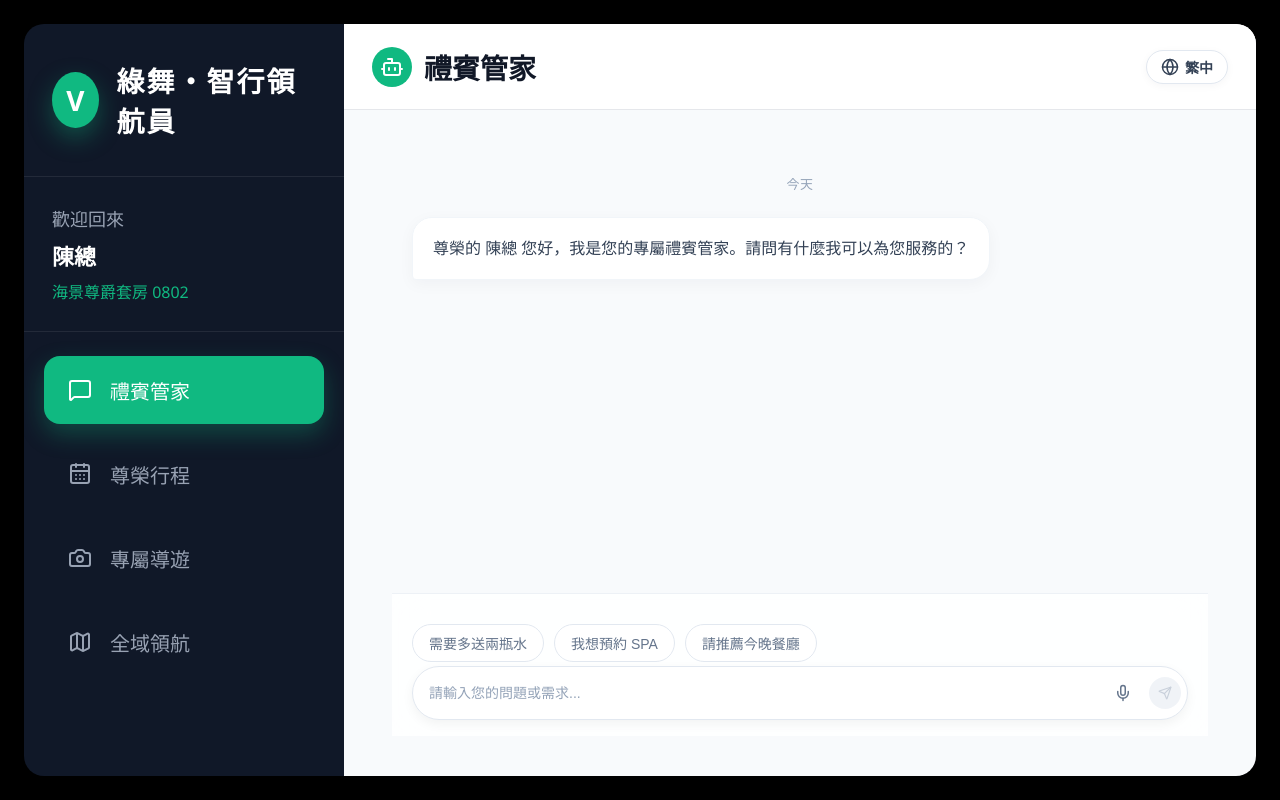
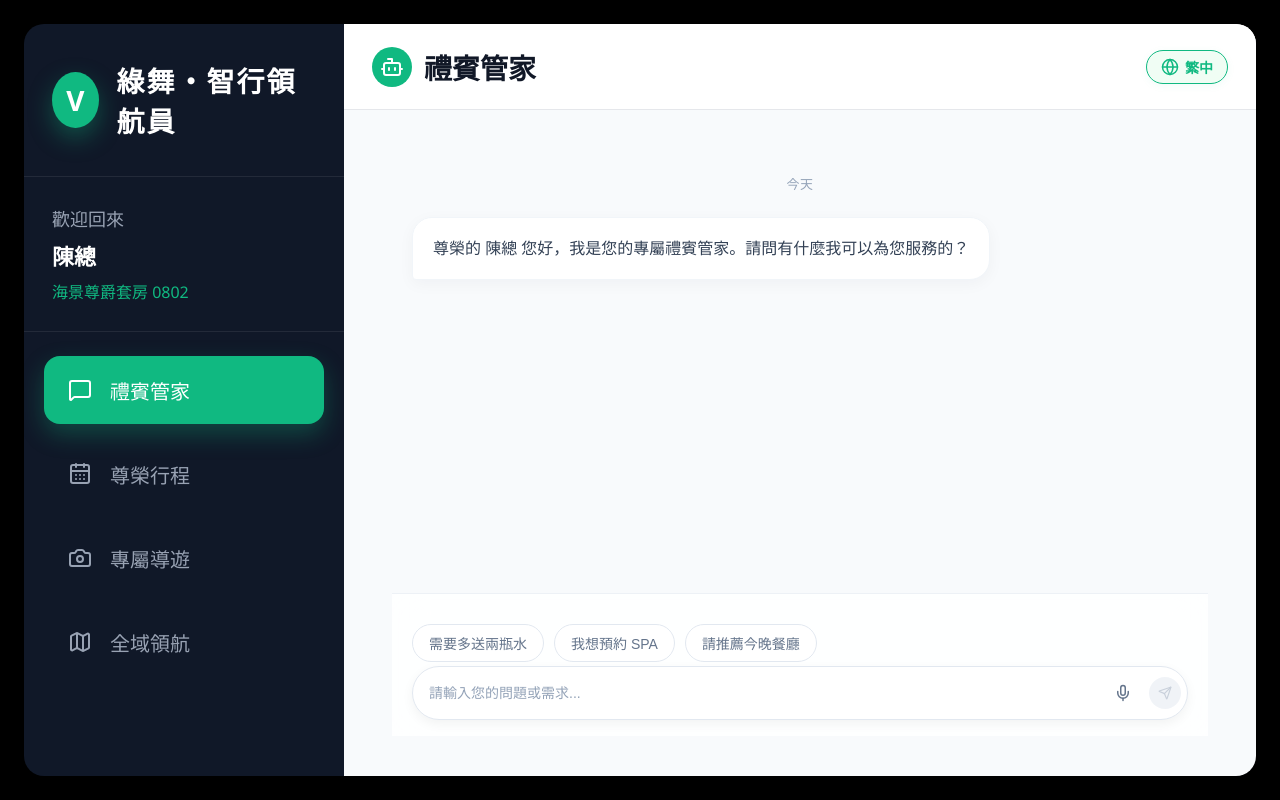
Before and after one commit to bomeiweiwei/resort-vip-web, a React (Vite) app: page /assistant in a window 1280 px wide. Both pictures are taken after typing "Sample", "Sample123" into the empty fields and a click on the button "登入 VIP 系統". Built offline with nearby package versions, Linux system fonts and the light colour scheme; no server answers.

Commit message:
語系鎖定綠背景修正

```diff
--- a/src/index.css
+++ b/src/index.css
@@ -48,7 +48,7 @@ a {
   justify-content: center;
   font-size: 28px;
   font-weight: 700;
-  box-shadow: 0 10px 24px rgba(16, 185, 129, 0.35); /* 原 rgba(245, 158, 11, 0.35) */
+  box-shadow: 0 10px 24px rgba(16, 185, 129, 0.35);
 }
 
 .brand-title {
@@ -99,7 +99,7 @@ a {
 .nav-item.active {
   background: #10b981;
   color: white;
-  box-shadow: 0 10px 24px rgba(16, 185, 129, 0.3); /* 原 rgba(245, 158, 11, 0.3) */
+  box-shadow: 0 10px 24px rgba(16, 185, 129, 0.3);
 }
 
 .main-panel {
@@ -216,7 +216,7 @@ a {
 .login-card input:focus {
   outline: none;
   border-color: #10b981;
-  box-shadow: 0 0 0 3px rgba(16, 185, 129, 0.18); /* 原 rgba(245, 158, 11, 0.18) */
+  box-shadow: 0 0 0 3px rgba(16, 185, 129, 0.18);
 }
 
 .login-card button {
@@ -253,14 +253,11 @@ a {
   display: flex;
   align-items: center;
   gap: 8px;
-
   border: none;
   background: transparent;
-
   color: #475569;
   font-size: 16px;
   cursor: pointer;
-
   padding: 8px 12px;
   border-radius: 8px;
 }
@@ -283,13 +280,10 @@ a {
     left: 0;
     right: 0;
     bottom: 0;
-
     width: 100%;
     height: 76px;
-
     border-radius: 0;
     z-index: 100;
-
     display: flex;
     align-items: center;
     justify-content: center;
@@ -303,7 +297,6 @@ a {
   .side-nav {
     width: 100%;
     padding: 0 8px;
-
     display: grid;
     grid-template-columns: repeat(4, 1fr);
     gap: 6px;
@@ -313,11 +306,9 @@ a {
     height: 60px;
     margin-bottom: 0;
     padding: 0;
-
     flex-direction: column;
     justify-content: center;
     gap: 4px;
-
     border-radius: 14px;
     font-size: 12px;
   }
@@ -330,7 +321,6 @@ a {
   .main-panel {
     width: 100%;
     height: 100vh;
-
     border-radius: 0;
     overflow: hidden;
   }
@@ -386,14 +376,12 @@ a {
   gap: 20px;
 }
 
-/* 讓圖標和文字併排並垂直居中 */
 .header-title-container {
   display: flex;
   align-items: center;
-  gap: 12px; /* 圖標與右側文字的間距 */
+  gap: 12px;
 }
 
-/* 圖標的圓形外圈背景（仿照你第一張圖的橘色質感） */
 .header-icon-wrapper {
   display: flex;
   align-items: center;
@@ -401,9 +389,9 @@ a {
   width: 40px;
   height: 40px;
   background-color: #10b981;
-  color: #ffffff;            /* 圖標顏色：白色 */
-  border-radius: 50%;        /* 完美正圓形 */
-  flex-shrink: 0;            /* 防止外圈被壓縮變形 */
+  color: #ffffff;
+  border-radius: 50%;
+  flex-shrink: 0;
 }
 
 .mobile-header-subtitle {
@@ -556,17 +544,9 @@ a {
 }
 
 @keyframes recording-pulse {
-  0% {
-    transform: scale(1);
-  }
-
-  50% {
-    transform: scale(1.15);
-  }
-
-  100% {
-    transform: scale(1);
-  }
+  0% { transform: scale(1); }
+  50% { transform: scale(1.15); }
+  100% { transform: scale(1); }
 }
 
 .send-button {
@@ -643,9 +623,9 @@ a {
 }
 
 .feedback-input-wrap {
-  background-color: #f8fafc; /* 淺灰色基底 */
+  background-color: #f8fafc;
   border: 1px solid #e2e8f0;
-  border-radius: 24px; /* 膠囊狀輸入框 */
+  border-radius: 24px;
   padding: 4px 6px 4px 16px;
   display: flex;
   align-items: center;
@@ -688,13 +668,13 @@ a {
 }
 
 .send-button {
-  background-color: #0f172a; /* 配合深色主題的發送鈕 */
+  background-color: #0f172a;
   color: #ffffff;
   font-size: 0.9rem;
 }
 
 .voice-button:active, .send-button:active {
-  transform: scale(0.92); /* 點擊時的物理微縮回饋 */
+  transform: scale(0.92);
 }
 
 .thinking-dots::after {
@@ -703,49 +683,44 @@ a {
 }
 
 @keyframes dots {
-  0% {
-    content: "";
-  }
-
-  33% {
-    content: ".";
-  }
-
-  66% {
-    content: "..";
-  }
-
-  100% {
-    content: "...";
-  }
+  0% { content: ""; }
+  33% { content: "."; }
+  66% { content: ".."; }
+  100% { content: "..."; }
 }
 
-/* 🎯 語系切換按鈕高質感美化 */
-.lang-switch-button {
-  display: flex;
-  align-items: center;
-  gap: 6px;                  /* 圖示和文字的精緻間距 */
-  background-color: #ffffff; /* 改為乾淨白底 */
-  color: #334155;            /* 深灰主字體色 */
-  border: 1px solid #e2e8f0; /* 加入細緻的淺灰邊框，呼應輸入框質感 */
-  padding: 6px 14px;         /* 稍微縮小內距，使其更緊湊精緻 */
-  border-radius: 999px;      /* 完美膠囊藥丸正圓角 */
-  font-size: 14px;           /* 標準小巧字體 */
-  font-weight: 600;
-  cursor: pointer;
-  box-shadow: 0 2px 8px rgba(15, 23, 42, 0.04); /* 加入極輕量的投影提升層次 */
-  transition: all 0.2s cubic-bezier(0.4, 0, 0.2, 1);
+/* ==========================================================================
+   🎯 語系切換按鈕 - 極致高規格綠色雅緻樣式表 (確保全局穩定，永不退色)
+   ========================================================================== */
+html body .top-header .lang-switch-button,
+html body .lang-switch-button {
+  display: inline-flex !important;
+  align-items: center !important;
+  justify-content: center !important;
+  gap: 6px !important;                  /* 圖示和文字的精緻微距 */
+  background-color: #f0fdf4 !important; /* 淡淡的優雅綠底色 */
+  color: #10b981 !important;            /* 主品牌綠色文字 */
+  border: 1px solid #10b981 !important; /* 邊框色：精緻綠線 */
+  padding: 6px 14px !important;         /* 高雅窄版比例 */
+  border-radius: 999px !important;      /* 完美膠囊藥丸正圓角 */
+  font-size: 14px !important;
+  font-weight: 600 !important;
+  cursor: pointer !important;
+  box-shadow: 0 2px 8px rgba(16, 185, 129, 0.06) !important; /* 精緻低透度微綠色陰影 */
+  transition: all 0.2s cubic-bezier(0.4, 0, 0.2, 1) !important;
 }
 
-/* 懸停（Hover）時的微互動，讓使用者知道可以點擊 */
-.lang-switch-button:hover {
-  border-color: #10b981;
-  color: #10b981;
-  background-color: #f0fdf4; /* 淡淡的綠色背景 */
-  box-shadow: 0 4px 12px rgba(16, 185, 129, 0.08);
+/* 懸停 (Hover) 狀態：高亮綠色邊框、實心綠底與白色文字 */
+html body .top-header .lang-switch-button:hover,
+html body .lang-switch-button:hover {
+  border-color: #059669 !important;     /* 懸停時深綠色邊框 */
+  color: #ffffff !important;            /* 變成純白字體 */
+  background-color: #10b981 !important; /* 變成實心綠底 */
+  box-shadow: 0 4px 12px rgba(16, 185, 129, 0.2) !important;
 }
 
-/* 點擊 (Active) 狀態：實體物理縮放回饋 */
-.lang-switch-button:active {
-  transform: scale(0.95);
+/* 點擊 (Active) 狀態：物理彈性縮放反饋 */
+html body .top-header .lang-switch-button:active,
+html body .lang-switch-button:active {
+  transform: scale(0.94) !important;
 }
```
